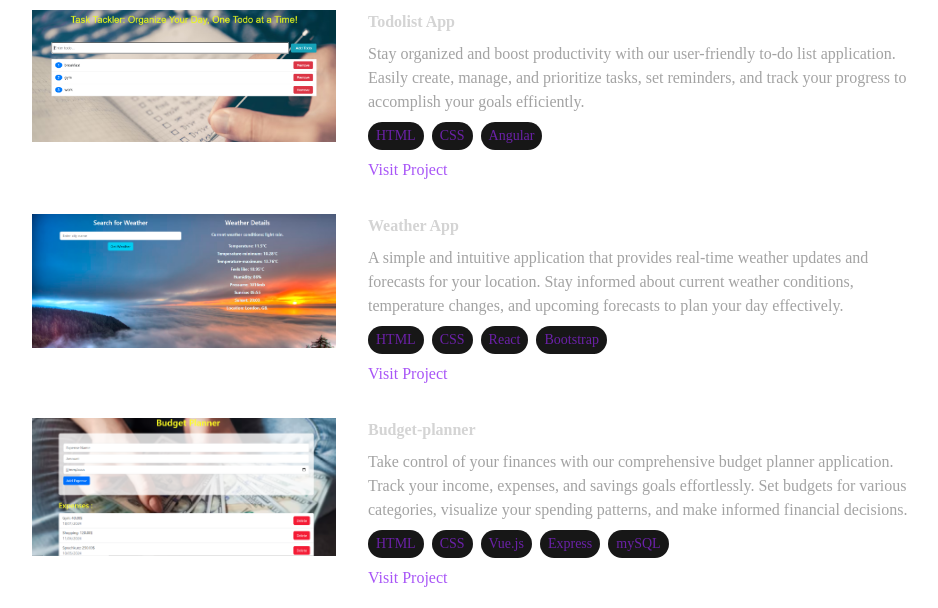
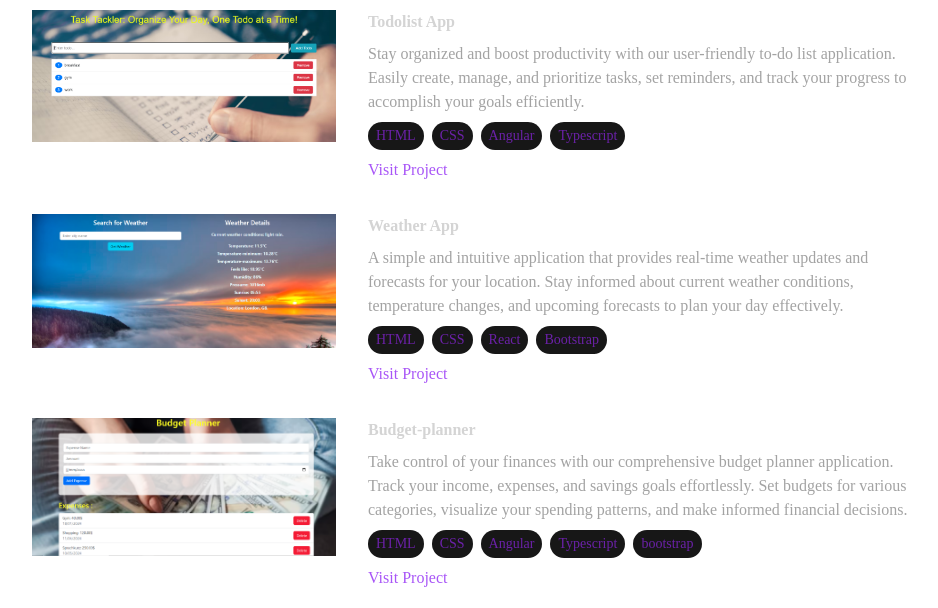
Before and after one commit to yacineessid/portfolio, a React (Vite) app: page / in a window 1280 px wide. Shown: the part 3180-3788 px from the top of the page, without its empty margins (168-1106 px from the left). Built offline with nearby package versions, Linux system fonts and the light colour scheme; a web font is replaced by a local one.

Commit message:
fix error

```diff
--- a/src/constants/index.js
+++ b/src/constants/index.js
@@ -54,7 +54,7 @@ export const PROJECTS = [
     link:'https://task-trek-fawn.vercel.app/',
     description:
       "Stay organized and boost productivity with our user-friendly to-do list application. Easily create, manage, and prioritize tasks, set reminders, and track your progress to accomplish your goals efficiently.",
-    technologies: ["HTML", "CSS", "Angular",],
+    technologies: ["HTML", "CSS", "Angular","Typescript"],
   },
   {
     title: "Weather App",
@@ -70,7 +70,7 @@ export const PROJECTS = [
     description:"Take control of your finances with our comprehensive budget planner application. Track your income, expenses, and savings goals effortlessly. Set budgets for various categories, visualize your spending patterns, and make informed financial decisions.    ",
     link:'https://smart-spend-inky.vercel.app/',
 
-    technologies: ["HTML", "CSS", "Vue.js", "Express", "mySQL"],
+    technologies: ["HTML", "CSS", "Angular","Typescript","bootstrap" ],
   },
   {
     title: "Fitness-Hub",
```
